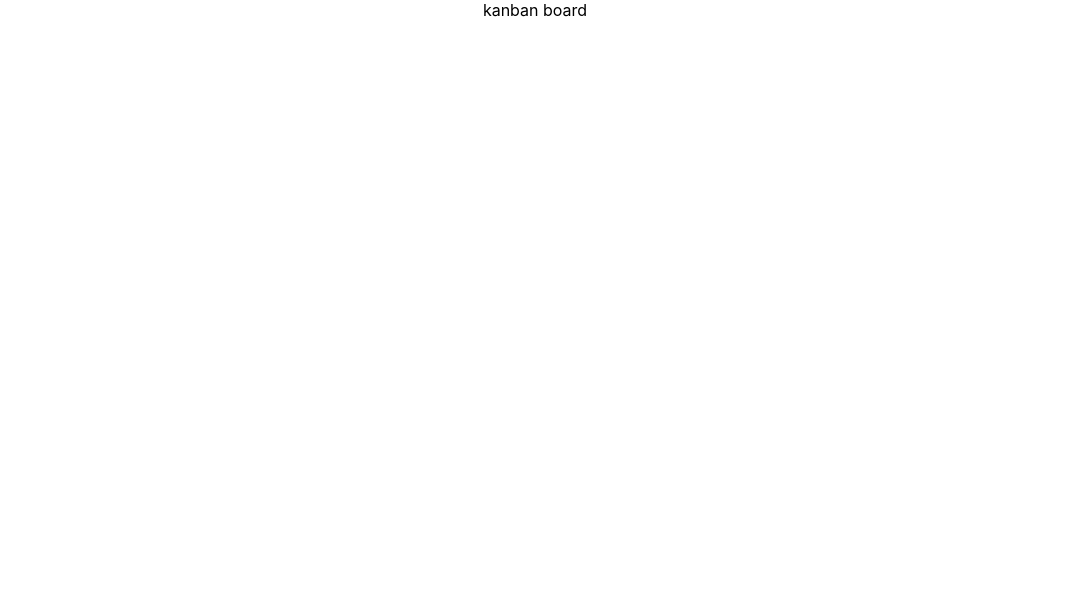
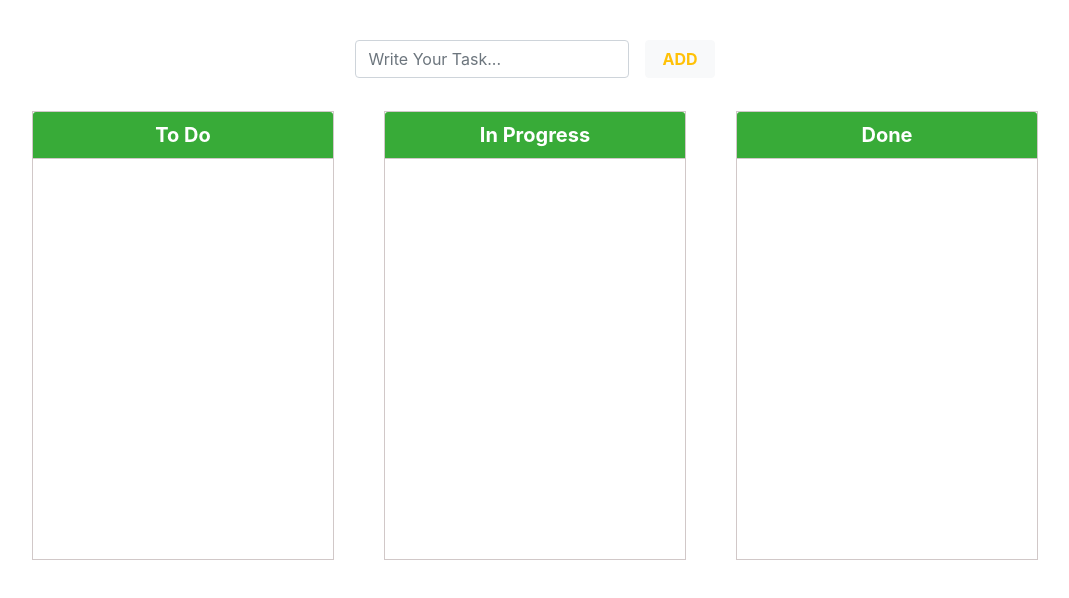
Before and after one commit to Samirun-Shuvo/kanban-board-task-management, a React (Create React App) app: page / in a window 1280 px wide. Shown: the top 598 px of the page, without its empty margins (105-1174 px from the left). Built offline with nearby package versions, Linux system fonts and the light colour scheme.

Commit message:
design complete with bootstrap

```diff
--- a/public/index.html
+++ b/public/index.html
@@ -1,14 +1,20 @@
 <!DOCTYPE html>
 <html lang="en">
+
 <head>
   <meta charset="utf-8" />
   <link rel="icon" href="%PUBLIC_URL%/favicon.ico" />
   <meta name="viewport" content="width=device-width, initial-scale=1" />
   <meta name="theme-color" content="#000000" />
-    <meta
-      name="description"
-      content="Web site created using create-react-app"
-    />
+  <meta name="description" content="Web site created using create-react-app" />
+  <!-- bootstrap css -->
+  <link href="https://cdn.jsdelivr.net/npm/bootstrap@5.0.2/dist/css/bootstrap.min.css" rel="stylesheet"
+    integrity="sha384-EVSTQN3/azprG1Anm3QDgpJLIm9Nao0Yz1ztcQTwFspd3yD65VohhpuuCOmLASjC" crossorigin="anonymous">
+  <!-- bootstrap bundle -->
+  <script src="https://cdn.jsdelivr.net/npm/bootstrap@5.0.2/dist/js/bootstrap.bundle.min.js"
+    integrity="sha384-MrcW6ZMFYlzcLA8Nl+NtUVF0sA7MsXsP1UyJoMp4YLEuNSfAP+JcXn/tWtIaxVXM"
+    crossorigin="anonymous"></script>
+
   <link rel="apple-touch-icon" href="%PUBLIC_URL%/logo192.png" />
   <!--
       manifest.json provides metadata used when your web app is installed on a
@@ -19,25 +25,24 @@
       Notice the use of %PUBLIC_URL% in the tags above.
       It will be replaced with the URL of the `public` folder during the build.
       Only files inside the `public` folder can be referenced from the HTML.
-
       Unlike "/favicon.ico" or "favicon.ico", "%PUBLIC_URL%/favicon.ico" will
       work correctly both with client-side routing and a non-root public URL.
       Learn how to configure a non-root public URL by running `npm run build`.
     -->
   <title>React App</title>
 </head>
+
 <body>
   <noscript>You need to enable JavaScript to run this app.</noscript>
   <div id="root"></div>
   <!--
       This HTML file is a template.
       If you open it directly in the browser, you will see an empty page.
-
       You can add webfonts, meta tags, or analytics to this file.
       The build step will place the bundled scripts into the <body> tag.
-
       To begin the development, run `npm start` or `yarn start`.
       To create a production bundle, use `npm run build` or `yarn build`.
     -->
 </body>
+
 </html>
--- a/src/App.css
+++ /dev/null
@@ -1,38 +0,0 @@
-.App {
-  text-align: center;
-}
-
-.App-logo {
-  height: 40vmin;
-  pointer-events: none;
-}
-
-@media (prefers-reduced-motion: no-preference) {
-  .App-logo {
-    animation: App-logo-spin infinite 20s linear;
-  }
-}
-
-.App-header {
-  background-color: #282c34;
-  min-height: 100vh;
-  display: flex;
-  flex-direction: column;
-  align-items: center;
-  justify-content: center;
-  font-size: calc(10px + 2vmin);
-  color: white;
-}
-
-.App-link {
-  color: #61dafb;
-}
-
-@keyframes App-logo-spin {
-  from {
-    transform: rotate(0deg);
-  }
-  to {
-    transform: rotate(360deg);
-  }
-}
--- a/src/App.js
+++ b/src/App.js
@@ -1,11 +1,11 @@
-import logo from './logo.svg';
-import './App.css';
+import logo from "./logo.svg";
+import Home from "./component/home/Home";
 
 function App() {
   return (
-    <div className="App">
-    kanban board
-    </div>
+    <>
+      <Home />
+    </>
   );
 }
 
--- /dev/null
+++ b/src/component/home/Home.css
@@ -0,0 +1,43 @@
+.task_container {
+    min-height: 500px;
+    width: 100%;
+    background: white;
+    margin: 20px auto;
+}
+.add_task{
+  padding-top: 20px;
+  display: flex;
+  justify-content: center;
+}
+.task_box_container {
+    min-height: 400px;
+    margin: 10px 20px;
+    padding: 10px;
+    display: flex;
+    flex-wrap: wrap;
+    justify-content: space-around;
+}
+.card_content{
+    border: 1px solid rgb(209 200 200);
+    margin: 5px 0px;
+}
+.card-header {
+    padding: .5rem 1rem;
+    background: rgb(56, 171, 56);
+    border-bottom: 1px solid rgb(209 200 200);
+    text-align: center;
+    font-weight: bold;
+    font-size: 20px;
+    color: white;
+}
+.task_box {
+    width: 300px;
+    min-height: 400px;
+}
+.task_items{
+  background-color: antiquewhite;
+  border: 1px solid gainsboro;
+  margin: 8px 20px;
+  padding: 5px 60px;
+  text-align: center;
+}
--- /dev/null
+++ b/src/component/home/Home.js
@@ -0,0 +1,60 @@
+import React from "react";
+import "./Home.css";
+
+const Home = () => {
+  return (
+    <>
+      <div className="container">
+        <div className="row">
+          <div className="task_container">
+            <div className="add_task">
+              <form className="row g-3">
+                <div className="col-auto">
+                  <input
+                    type="text"
+                    name="task"
+                    className="form-control"
+                    id=""
+                    placeholder="Write Your Task..."
+                  />
+                </div>
+                <div className="col-auto">
+                  <button
+                    type="submit"
+                    className="btn btn-light text-warning fw-bold mb-2 px-3"
+                  >
+                    ADD
+                  </button>
+                </div>
+              </form>
+            </div>
+
+            <div className="task_box_container">
+              <div className="card_content">
+                <div className="card-header">To Do</div>
+                <div
+                  className="task_box"
+                >
+                </div>
+              </div>
+              <div className="card_content">
+                <div className="card-header">In Progress</div>
+                <div
+                  className="task_box"
+                ></div>
+              </div>
+              <div className="card_content">
+                <div className="card-header">Done</div>
+                <div
+                  className="task_box"
+                ></div>
+              </div>
+            </div>
+          </div>
+        </div>
+      </div>
+    </>
+  );
+};
+
+export default Home;
```
Lines whose indentation alone changed are shown as unchanged.
